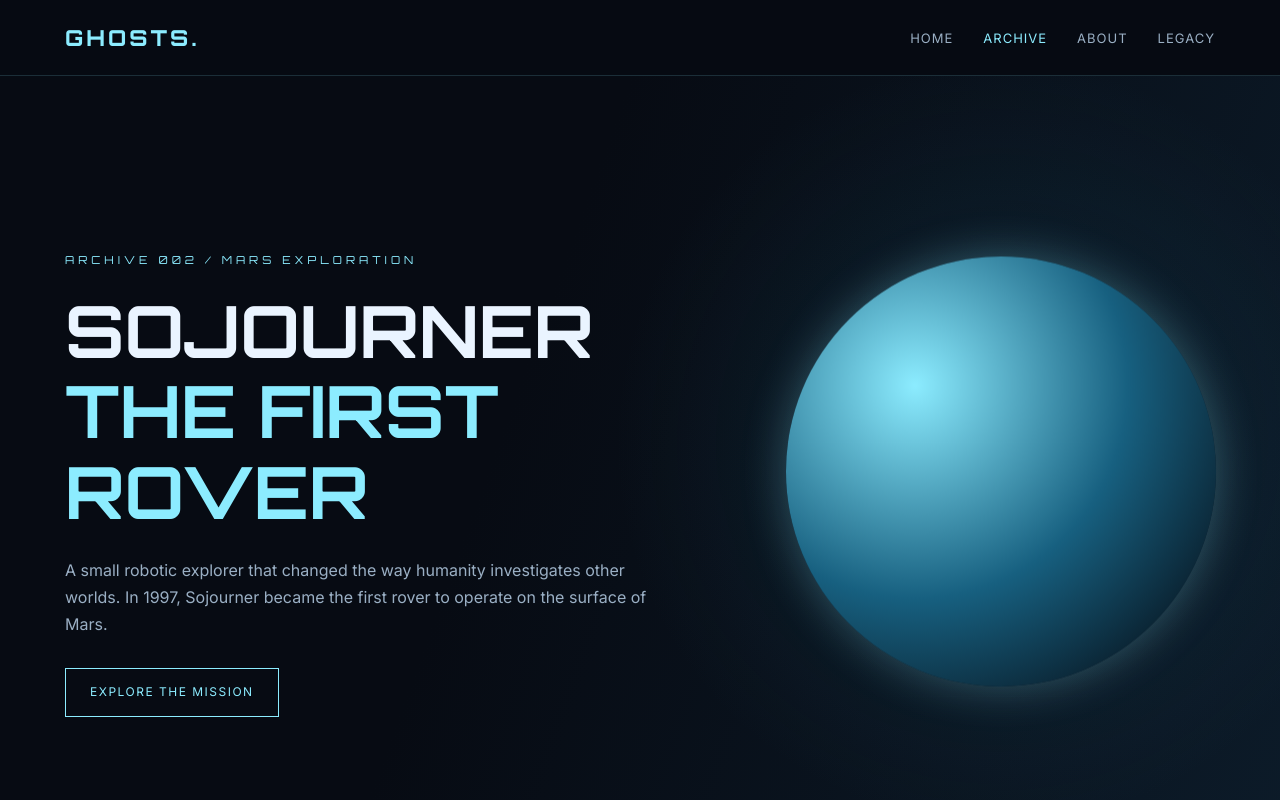
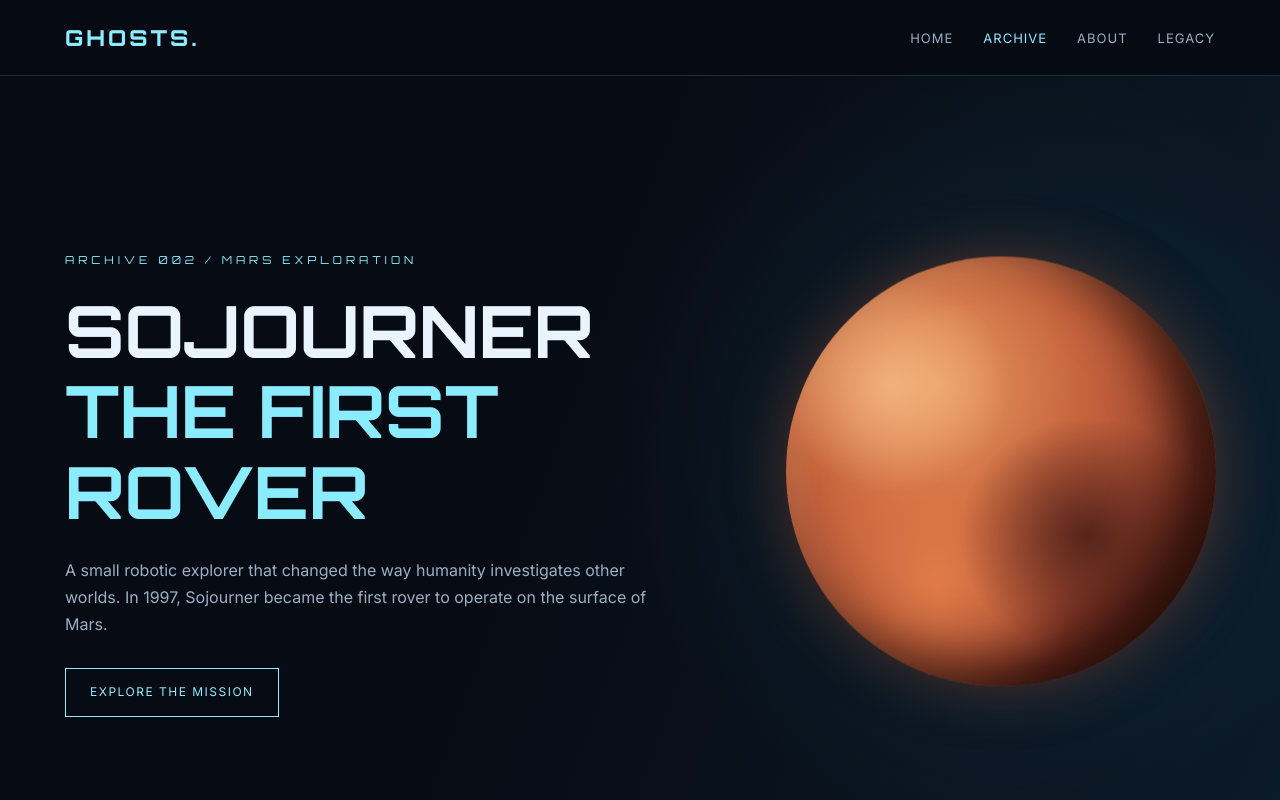
Before and after one commit to Ashigara259/Ghosts-Of-The-Solar-System, a plain HTML site: page sojourner.html in a window 1280 px wide. Shown: the top 800 px of the page. Drawn offline with Linux system fonts and the light colour scheme.

Commit message:
Update sojourner.html

```diff
--- a/sojourner.html
+++ b/sojourner.html
@@ -22,15 +22,25 @@
     top: 50%;
     transform: translateY(-50%);
     border-radius: 50%;
+    overflow: hidden;
 
-    background: radial-gradient(
-        circle at 30% 30%,
-        #8cecff,
-        #176080 50%,
-        #07111b 90%
-    );
+    background:
+        radial-gradient(ellipse at 25% 30%,
+            #f2b17b 0%, transparent 25%),
+        radial-gradient(ellipse at 70% 65%,
+            #57251c 0%, transparent 30%),
+        radial-gradient(ellipse at 35% 75%,
+            #e17b49 0%, transparent 35%),
+        radial-gradient(circle at 35% 30%,
+            #e99b63 0%,
+            #c7653e 35%,
+            #963e2c 70%,
+            #351817 100%);
 
-    box-shadow: 0 0 45px rgba(140, 236, 255, 0.3);
+    box-shadow:
+        inset -35px -20px 55px rgba(20, 5, 3, 0.8),
+        inset 10px 10px 30px rgba(255, 190, 130, 0.25),
+        0 0 60px rgba(201, 91, 53, 0.35);
 
     animation: planetFloat 4s ease-in-out infinite;
     z-index: 1;
```
